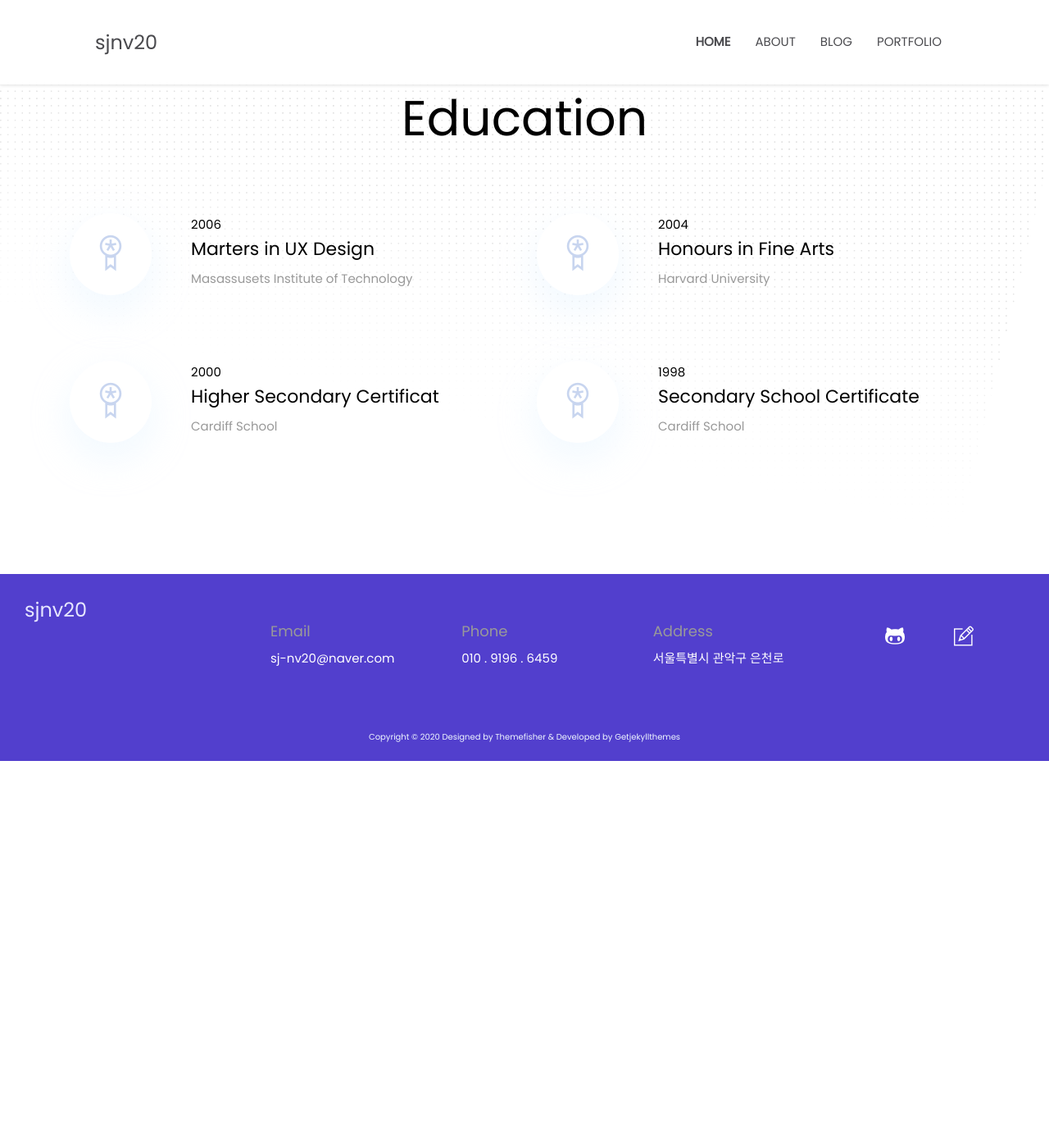
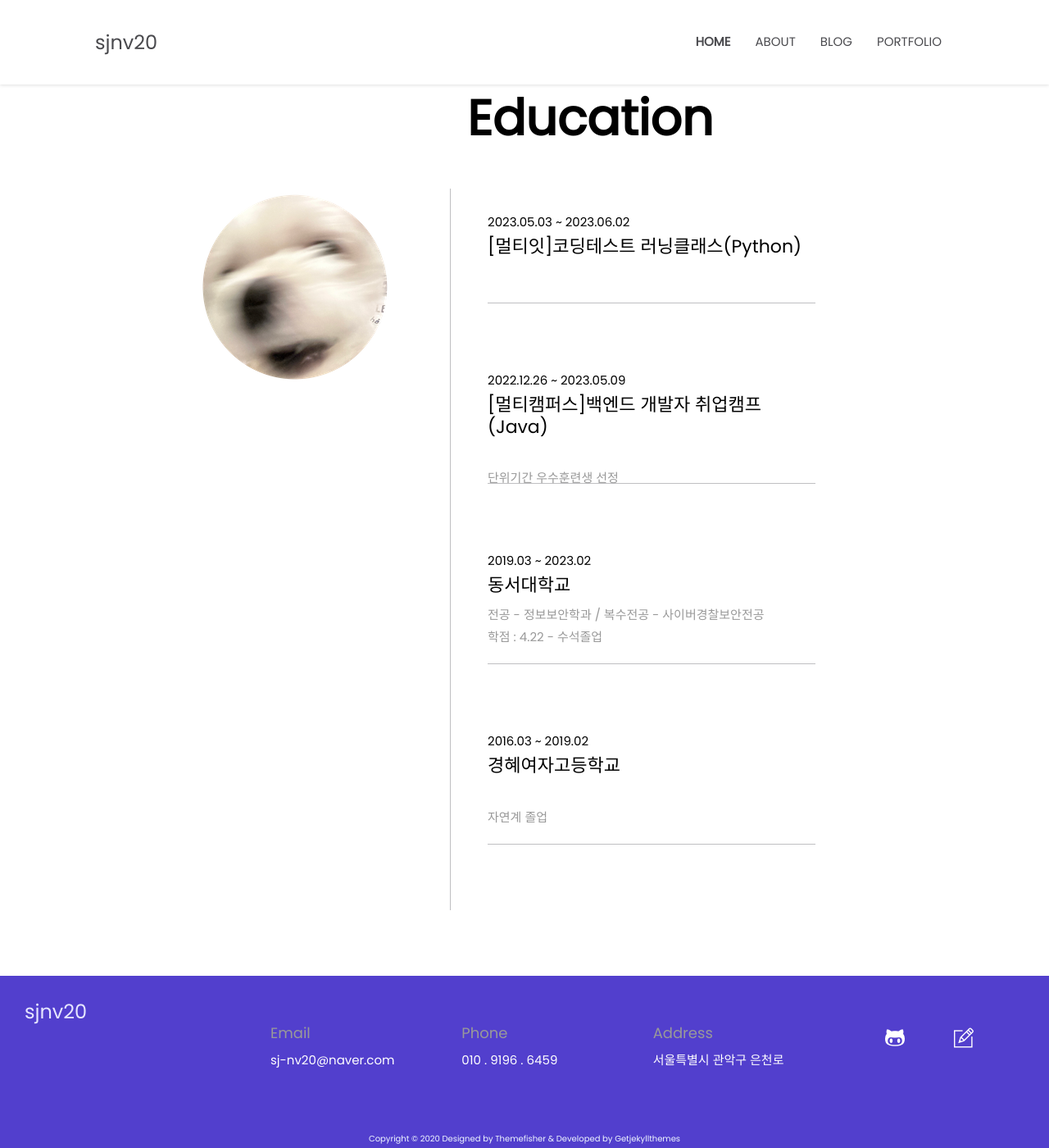
Before and after one commit to sjnv20/sjnv20.github.io, a Jekyll site: the page built from _pages/about.md, in a window 1280 px wide and 1400 px high, scrolled down 1345 px. Shown: the whole window at 82% size. Built offline with Jekyll 4.4.1, drawn with Linux system fonts in a browser that asks for light colours; before the commit the page ends 2273 px from its top, so only the background shows below that.

Commit message:
education edit

```diff
--- a/_data/settings.yml
+++ b/_data/settings.yml
@@ -122,24 +122,24 @@ experience:
 education-title: Education
 education:
   - {
-      name: Marters in UX Design,
-      date: "2006",
-      organization: "Masassusets Institute of Technology",
+      name: "[멀티잇]코딩테스트 러닝클래스(Python)",
+      date: "<br/>2023.05.03 ~ 2023.06.02",
+      organization: ,
     }
   - {
-      name: Honours in Fine Arts,
-      date: "2004",
-      organization: "Harvard University",
+      name: "[멀티캠퍼스]백엔드 개발자 취업캠프(Java)",
+      date: "2022.12.26 ~ 2023.05.09",
+      organization: "<br/>단위기간 우수훈련생 선정",
     }
   - {
-      name: Higher Secondary Certificat,
-      date: "2000",
-      organization: "Cardiff School",
+      name: 동서대학교,
+      date: "2019.03 ~ 2023.02",
+      organization: "전공 - 정보보안학과 / 복수전공 - 사이버경찰보안전공 <br/> 학점 : 4.22 - 수석졸업",
     }
   - {
-      name: Secondary School Certificate,
-      date: "1998",
-      organization: "Cardiff School",
+      name: 경혜여자고등학교 ,
+      date: "2016.03 ~ 2019.02",
+      organization: "<br/>자연계 졸업",
     }
 
 #-------------------------------
@@ -272,7 +272,7 @@ blog-items:
     memo: "[백준] Python - 10813 : 공바꾸기"
     text: Q. 10813 - 공 바꾸기 문제 - 도현이는 바구니를 총 N개 가지고 있고, 각각의 바구니에는 1번부터 N번까지 번호가 . . .
 
-  - image: "assets/images/blog/post-3.jpg"
+  - image: "assets/images/blog/algo.JPEG"
     url: "https://velog.io/@sj-_nv20/Algorithm-%EC%8B%9C%EA%B0%84%EB%B3%B5%EC%9E%A1%EB%8F%84Time-Complexity-%EC%95%8C%EA%B3%A0%EB%A6%AC%EC%A6%98-%EC%84%A0%ED%83%9D%EC%9D%98"
     blog-type:
       - type: "velog"
@@ -293,7 +293,7 @@ blog-items:
     memo: 정보처리기사 실기 요약정리
     text: 11.응용 SW 기초 기술 활용 * 운영체제 제어 방법 CLI (Command Line Interface) - 사용자가 직접 명령어 입력 . . .
 
-  - image: "assets/images/blog/post-4.jpg"
+  - image: "assets/images/blog/goorm.JPEG"
     url: "https://sj-nv20.tistory.com/11"
     blog-type:
       - type: "tistory"
--- a/_includes/blog-section.html
+++ b/_includes/blog-section.html
@@ -3,7 +3,7 @@
   <div class="container">
     <div class="row">
       <div class="col-12 text-center">
-        <h2 class="section-title">Blogs</h2>
+        <h2 class="section-title" style="font-weight:bolder;">Blogs</h2>
       </div>
       {% for item in site.data.settings.blog-items %}
       <div class="col-lg-4 col-6 mb-4 shuffle-item" data-groups="[{% for blog in item.blog-type %}{% if forloop.first == true %}{% else %},{% endif %}&quot;{{ blog.type }}&quot;{% endfor %}]">
--- a/_includes/education-section.html
+++ b/_includes/education-section.html
@@ -2,28 +2,30 @@
 <!-- education -->
 <section class="section position-relative">
   <div class="container">
-    <div class="row">
-      <div class="col-lg-12 text-center">
-        <h2 class="section-title">{{ site.data.settings.education-title }}</h2>
+    <div class="edu">
+      <div class="col-lg-12 text-center" style="margin-left: 80px;">
+        <h2 style="font-weight:900; margin-bottom:50px;">{{ site.data.settings.education-title }}</h2>
       </div>
-      {% for education in site.data.settings.education %}
-      <div class="col-lg-6 col-md-6 mb-80">
-        <div class="d-flex">
-          <div class="mr-lg-5 mr-3">
-            <i class="ti-medall icon icon-light icon-bg bg-white shadow rounded-circle d-block"></i>
-          </div>
-          <div>
-            <p class="text-dark mb-1">{{ education.date }}</p>
-            <h4>{{ education.name }}</h4>
-            <p class="mb-0 text-light">{{ education.organization }}</p>
+      <div class="row" style="display: flex;">
+        <div style="width:35%; margin-left:80px;">
+          <img src="/assets/images/edu.PNG" style="margin-left: 90px; margin-bottom:40px;">
+        </div>
+        <div style="width:65%; border-left:1px solid #bfbfc2; flex-basis: 400px">
+        {% for education in site.data.settings.education %}
+        <div class="col-lg-6 col-md-6 mb-80" style="margin-left: 30px;">
+          <div style="width:400px;">
+            <div style="border-bottom:1px solid #bfbfc2; height:140px">
+              <p class="text-dark mb-1">{{ education.date }}</p>
+              <h4>{{ education.name }}</h4>
+              <p class="mb-0 text-light">{{ education.organization }}</p>
+            </div>
           </div>
         </div>
+        {% endfor %}
+        </div>
       </div>
-      {% endfor %}
     </div>
   </div>
-  <!-- bg image -->
-  <img class="img-fluid edu-bg-image w-100" src="{{ site.baseurl }}/assets/images/backgrounds/education-bg.png" alt="bg-image">
 </section>
 <!-- /education -->
 {% endif %}
--- a/_includes/portfolio-section.html
+++ b/_includes/portfolio-section.html
@@ -4,7 +4,7 @@
   <div class="container">
     <div class="row">
       <div class="col-12 text-center">
-        <h2 class="section-title">Portfolio</h2>
+        <h2 class="section-title" style="font-weight:bolder;">Portfolio</h2>
       </div>
     </div>
     <div class="row shuffle-wrapper">
--- a/_includes/skills-section.html
+++ b/_includes/skills-section.html
@@ -1,10 +1,10 @@
 {% if site.data.settings.skills %}
 <!-- skills -->
-<section class="section">
+<section class="section" style="background-color: rgb(173, 173, 255);">
   <div class="container">
     <div class="row">
       <div class="col-lg-12 text-center">
-        <h2 class="section-title">{{ site.data.settings.skills-title }}</h2>
+        <h2 class="section-title" style="font-weight:900;">{{ site.data.settings.skills-title }}</h2>
       </div>
       {% for skill in site.data.settings.skills %}
       <div class="col-lg-3 col-sm-6 mb-4 mb-lg-0">
```
Also changed, not shown: assets/images/blog/algo.JPEG (added), assets/images/blog/goorm.JPEG (added), assets/images/edu.PNG (added).
